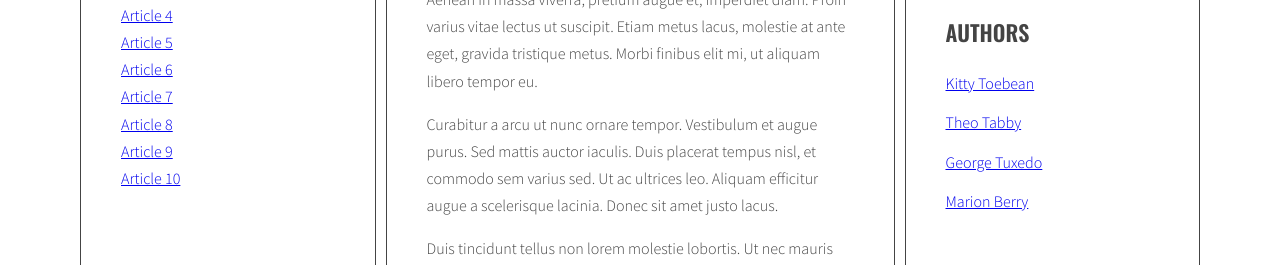
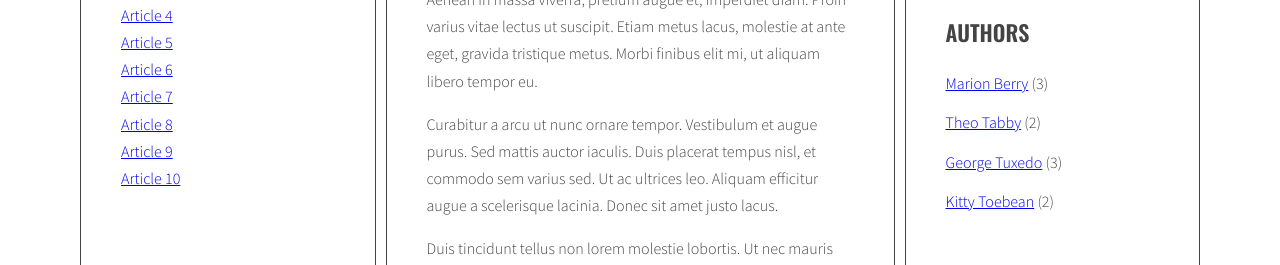
Before and after one commit to ewaolczak/blog-basic-javascript, a website: page index.html in a window 1280 px wide. Shown: the part 438-703 px from the top of the page. Drawn offline with nearby package versions, Linux system fonts and the light colour scheme.

Commit message:
Add author list generating in right column

```diff
--- a/index.html
+++ b/index.html
@@ -270,26 +270,6 @@
           </ul>
           <h2 class="section-title">Authors</h2>
           <ul class="list authors">
-            <li>
-              <a href="#">
-                <span class="author-name">Kitty Toebean</span>
-              </a>
-            </li>
-            <li>
-              <a href="#">
-                <span class="author-name">Theo Tabby</span>
-              </a>
-            </li>
-            <li>
-              <a href="#">
-                <span class="author-name">George Tuxedo</span>
-              </a>
-            </li>
-            <li>
-              <a href="#">
-                <span class="author-name">Marion Berry</span>
-              </a>
-            </li>
           </ul>
         </aside>
       </main>
--- a/js/script.js
+++ b/js/script.js
@@ -40,7 +40,8 @@
     optArticleAuthorSelector = '.post-author',
     optTagsListSelector = '.tags.list',
     optCloudClassCount = 5,
-    optCloudClassPrefix = 'tag-size-';
+    optCloudClassPrefix = 'tag-size-',
+    optAuthorListSelector = '.authors.list';
 
   function generateTitleList(customSelector = '') {
     /* remove content of titleList */
@@ -212,6 +213,9 @@
   }
 
   function generateAuthors() {
+    /* create a new variable allAuthors with an empty object */
+    let allAuthors = {};
+
     /* find all articles */
     const articles = document.querySelectorAll(optArticleSelector);
 
@@ -233,11 +237,35 @@
       /* add generated code to html variable */
       html = linkHTML;
 
+      /* check if this link is NOT already in allAuthors */
+      if (!allAuthors[articleAuthor]) {
+        /* add generated code to allAuthors object */
+        allAuthors[articleAuthor] = 1;
+      } else {
+        allAuthors[articleAuthor]++;
+      }
       /* insert HTML of the link into the author wrapper */
       authorWrapper.innerHTML = `by ${html}`;
 
       /* END LOOP: for every article */
     }
+
+    /* find list of authors in right column */
+    const authorsList = document.querySelector(optAuthorListSelector);
+
+    /* create variable for all links HTML code */
+    let allAuthorsHTML = '';
+
+    /* START LOOP: for each articleAuthor in allAuthors: */
+    for (let articleAuthor in allAuthors) {
+      /* generate code of a link and add it to allAuthorsHTML */
+      allAuthorsHTML += `<li><a class="author-name" href="#${articleAuthor}">${articleAuthor}</a> (${allAuthors[articleAuthor]})</li>`;
+
+      /* END LOOP: for each articleAuthor in allAuthors: */
+    }
+
+    /* add HTML from allAuthorsHTML to authorsList */
+    authorsList.innerHTML = allAuthorsHTML;
   }
 
   function authorClickHandler(e) {
```
